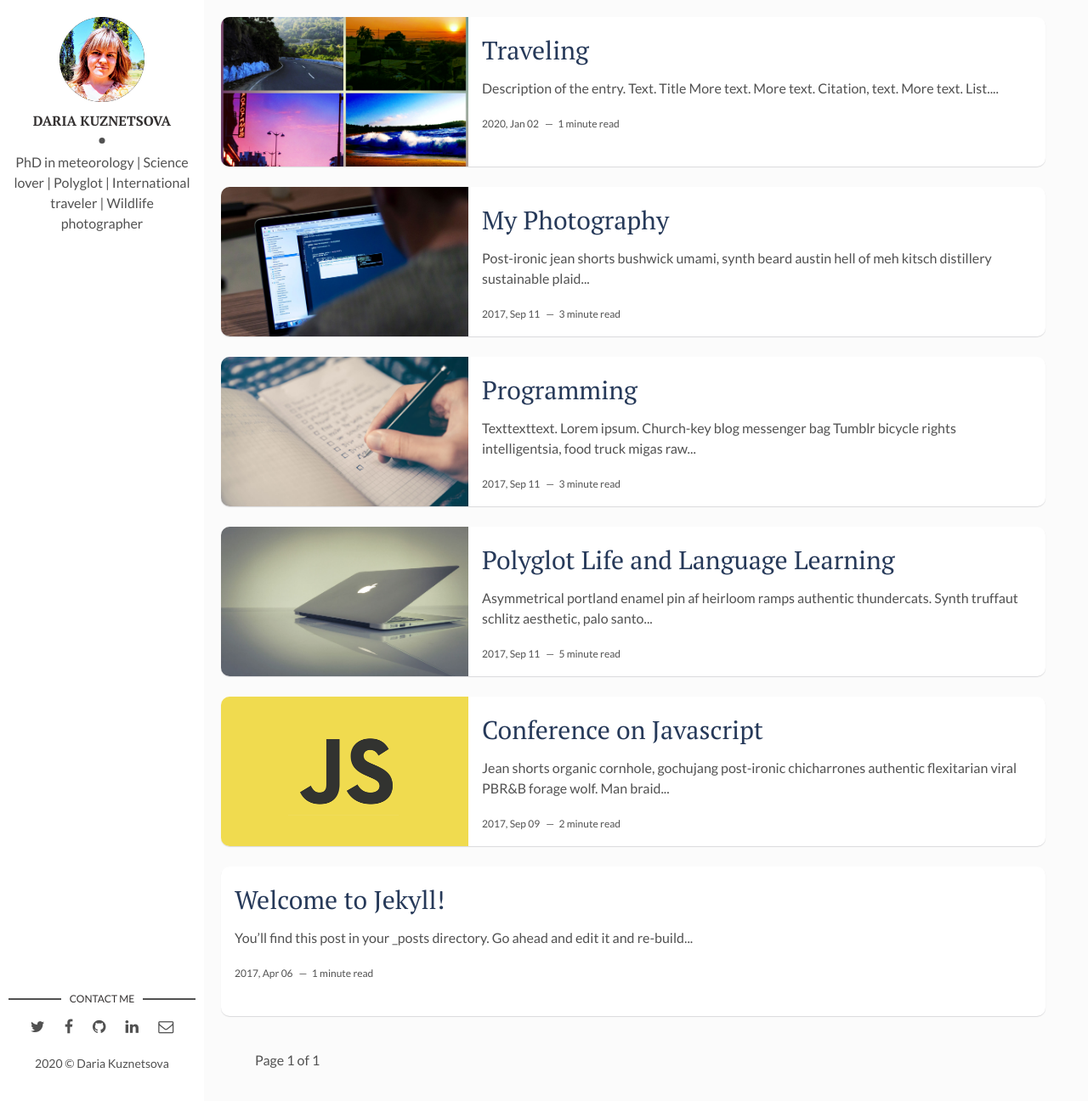
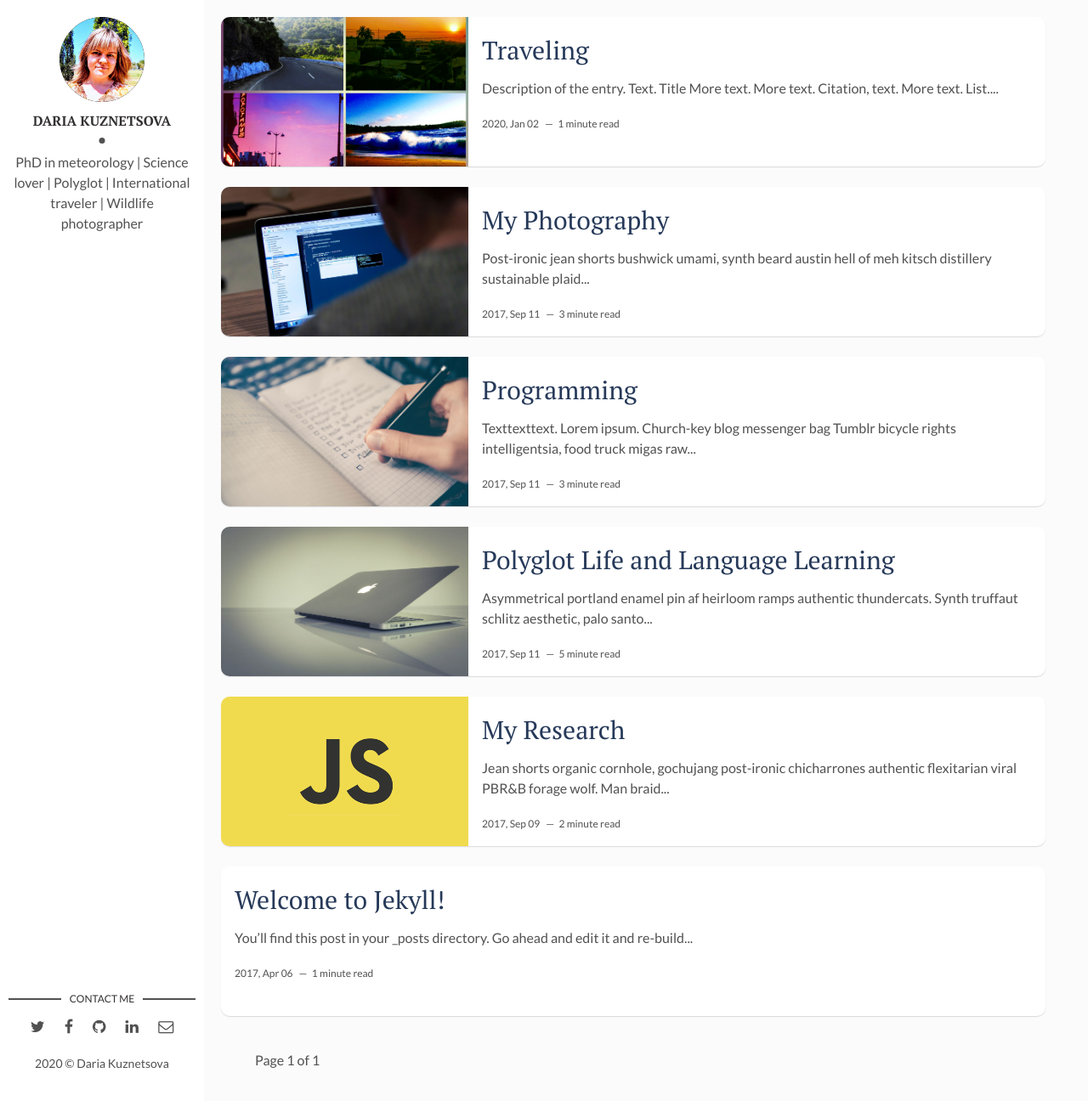
Before and after one commit to daria-scientist/Online-CV, a Jekyll site: the page built from index.html, in a window 1280 px wide and 1296 px high. Shown: the whole window at 85% size. Built offline with Jekyll 4.4.1, drawn with Linux system fonts in a browser that asks for light colours; the list of posts is cut into pages by our own code.

Commit message:
Update and rename 2017-09-10-conference-on-javascript.markdown to 2017-09-10-my-research.markdown

```diff
--- a/_posts/2017-09-10-conference-on-javascript.markdown
+++ b/_posts/2017-09-10-my-research.markdown
@@ -1,6 +1,6 @@
 ---
 layout: post
-title: Conference on Javascript
+title: My Research
 date: 2017-09-10 00:00:00 +0300
 description: You’ll find this post in your `_posts` directory. Go ahead and edit it and re-build the site to see your changes. # Add post description (optional)
 img: js-1.png # Add image post (optional)
```
